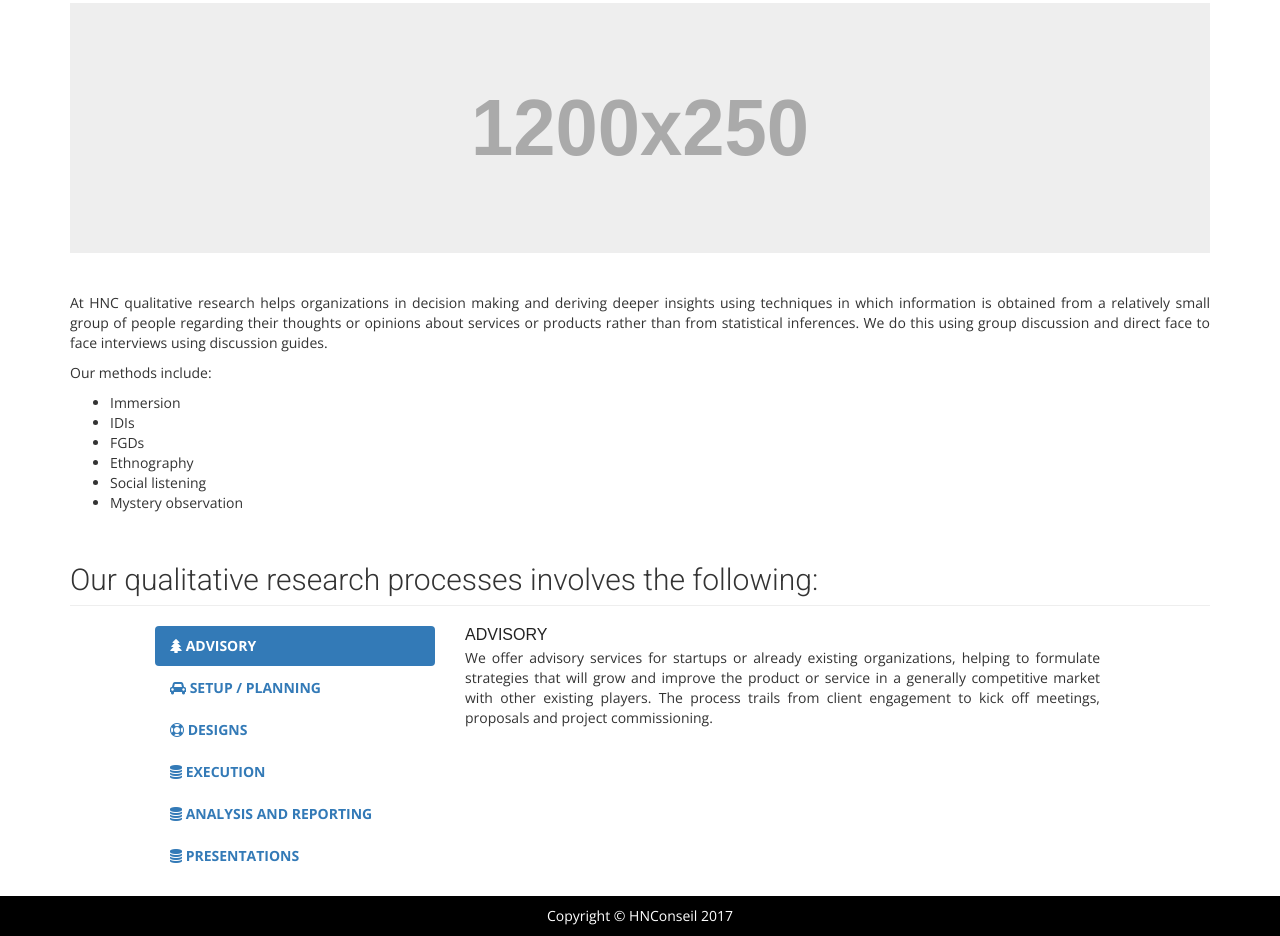
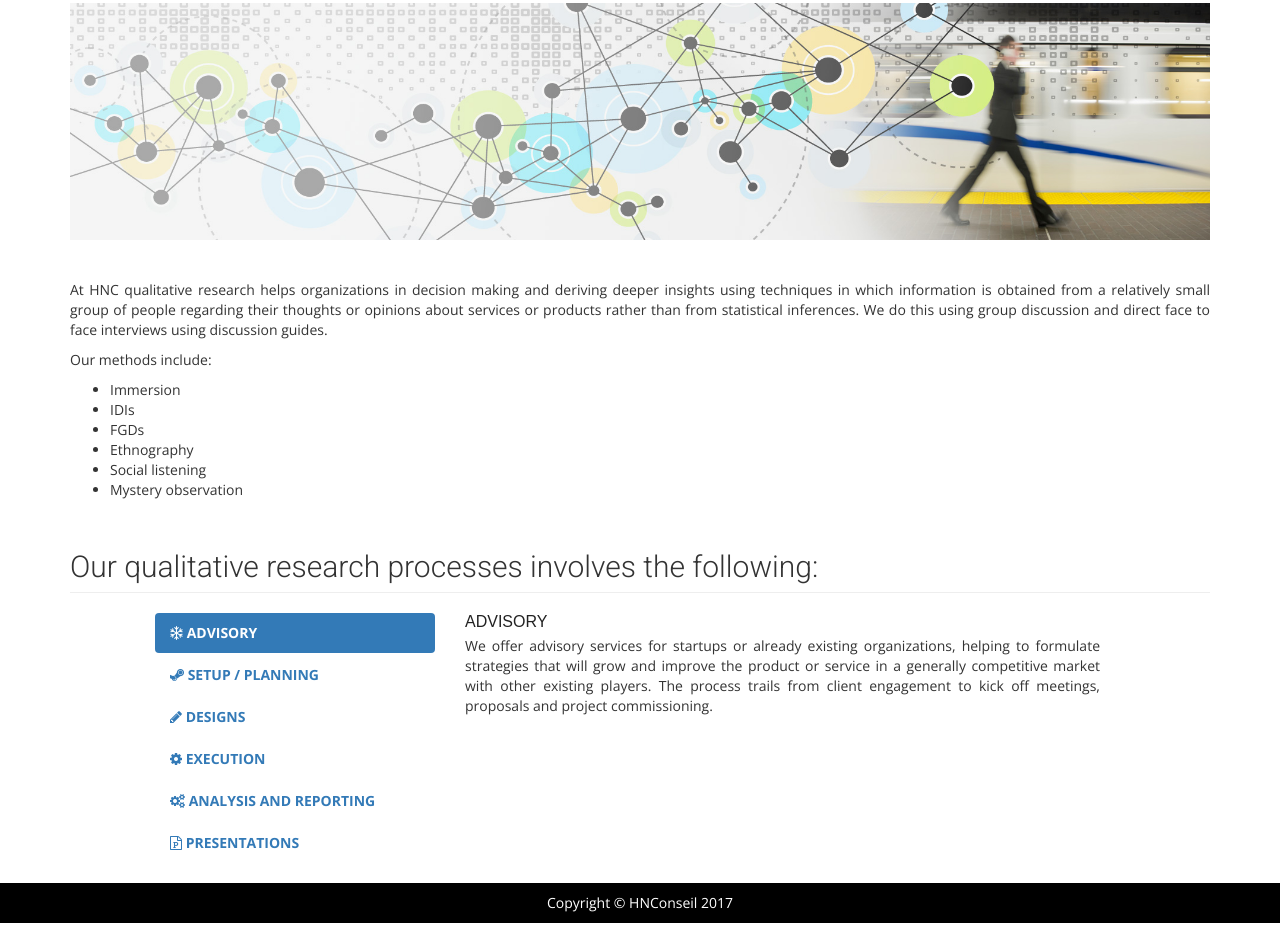
Before and after one commit to dtytomi/HN, a plain HTML site: page qlra.html in a window 1280 px wide. Shown: the part 285-1221 px from the top of the page. Drawn offline with nearby package versions, Linux system fonts and the light colour scheme.

Commit message:
finished up on qlra and qra

```diff
--- a/qlra.html
+++ b/qlra.html
@@ -92,7 +92,7 @@
       <!-- Image Header -->
       <div class="row">
         <div class="col-lg-12">
-          <img class="img-responsive" data-src="holder.js/1200x250" alt="">
+          <img class="img-responsive" data-src="holder.js/1200x250" src="./img/homepage/qq.png" alt="">
         </div>
       </div>
       <!-- /.row -->
@@ -129,17 +129,17 @@
 
           <div class="col-md-4">
             <ul id="myTab" class="nav nav-pills  nav-stacked">
-              <li class="active"><a href="#service-one" data-toggle="tab"><i class="fa fa-tree"></i> Advisory</a>
+              <li class="active"><a href="#service-one" data-toggle="tab"><i class="fa fa-snowflake-o"></i> Advisory</a>
               </li>
-              <li class=""><a href="#service-two" data-toggle="tab"><i class="fa fa-car"></i> Setup / planning</a>
+              <li class=""><a href="#service-two" data-toggle="tab"><i class="fa fa-steam"></i> Setup / planning</a>
               </li>
-              <li class=""><a href="#service-three" data-toggle="tab"><i class="fa fa-support"></i> Designs</a>
+              <li class=""><a href="#service-three" data-toggle="tab"><i class="fa fa-pencil"></i> Designs</a>
               </li>
-              <li class=""><a href="#service-four" data-toggle="tab"><i class="fa fa-database"></i> Execution</a>
+              <li class=""><a href="#service-four" data-toggle="tab"><i class="fa fa-cog"></i> Execution</a>
               </li>
-              <li class=""><a href="#service-five" data-toggle="tab"><i class="fa fa-database"></i> Analysis and reporting</a>
+              <li class=""><a href="#service-five" data-toggle="tab"><i class="fa fa-cogs"></i> Analysis and reporting</a>
               </li>
-              <li class=""><a href="#service-six" data-toggle="tab"><i class="fa fa-database"></i> Presentations</a>
+              <li class=""><a href="#service-six" data-toggle="tab"><i class="fa fa-file-powerpoint-o"></i> Presentations</a>
               </li>
             </ul>
           </div>
```
Also changed, not shown: qra.html (+7 -7 lines), img/homepage/qq.png (added).
